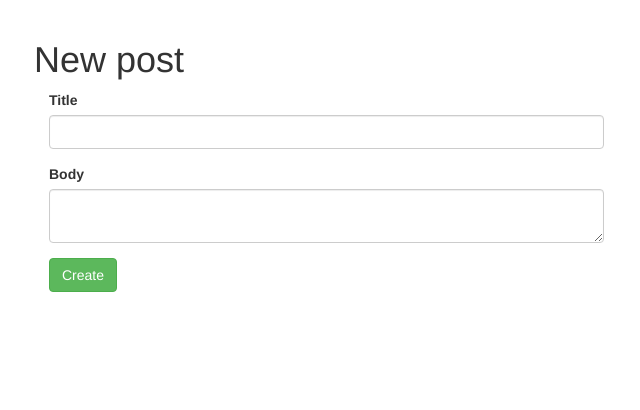
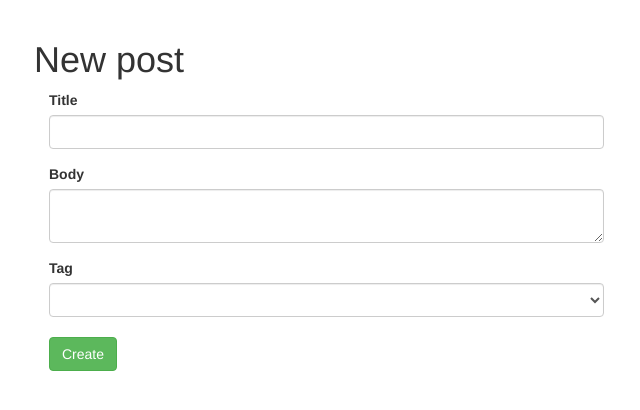
Before and after one commit to denskif/FlaskProj, a Flask app: page /blog/create-post in a window 1280 px wide. Shown: the part 52-462 px from the top of the page, without its empty margins (21-661 px from the left). Run offline with Flask 2, Linux system fonts and the light colour scheme; the visitor is signed in with stand-in values (Sample User, id 1); data comes from the database, SQL or seed files in the repository; data that the repository does not hold is empty; parts of the project's set-up code (start-up, migrations or seed data) failed here and were passed over; some libraries are stand-ins or nearby versions.

Commit message:
Nakonezto bliat

```diff
--- a/app.py
+++ b/app.py
@@ -53,7 +53,7 @@ class HomeAdminView(AdminMix, AdminIndexView):
 
 
 class PostAdminView(AdminMix, BaseModelView):
-    form_columns = ['title', 'body']
+    form_columns = ['title', 'body', 'tags']
 
 
 class TagAdminView(AdminMix, BaseModelView):
--- a/models.py
+++ b/models.py
@@ -3,6 +3,7 @@ from datetime import datetime
 import re
 
 from flask_security import UserMixin, RoleMixin
+
 
 def slugify(s):
     pattern = r'[^\w+]'
@@ -46,7 +47,7 @@ class Tag(db.Model):
         self.slug = slugify(self.name)
 
     def __repr__(self):
-        return '<Tag id: {}, name: {}>'.format(self.id, self.name)
+        return '{}'.format(self.name)
 
 # Security
 
--- a/posts/blueprint.py
+++ b/posts/blueprint.py
@@ -22,18 +22,25 @@ def create_post():
     if request.method == 'POST':
         title = request.form['title']
         body = request.form['body']
+        tag_name = request.form['tags']
 
         try:
             post = Post(title=title, body=body)
             db.session.add(post)
             db.session.commit()
+            tag = Tag.query.filter(Tag.name == tag_name).first()
+            post = Post.query.filter(Post.title == title).first()
+            post.tags.append(tag)
+            db.session.add(post)
+            db.session.commit()
         except:
             print('Something')
-        post_delivery = Post.query.filter(Post.slug == post.slug).first_or_404()
-        return redirect(url_for('posts.want_tag', slug=post_delivery.slug))
+        return render_template('index.html')
 
     form = PostForm()
-    return render_template('posts/create_post.html', form=form)
+    tags = Tag.query.order_by(Tag.name).all()
+    form.tags.choices = [(tags[key], tags[key]) for key in range(len(tags))]
+    return render_template('posts/create_post.html', form=form, tags=tags)
 
 
 @posts.route('/<slug>/want-tag', methods=['POST', 'GET'])
@@ -98,15 +105,17 @@ def all_tags():
 @login_required
 def edit_post(slug):
     post = Post.query.filter(Post.slug == slug).first_or_404()
+    tags = post.tags
 
     if request.method == 'POST':
-        form = PostForm(formdata=request.form, obj=post)
-        form.populate_obj(post)
-        db.session.commit()
-        return redirect(url_for('posts.post_detail', slug=post.slug))
+        if request.form.get('title') or request.form.get('body'):
+            post.title = request.form['title']
+            post.body = request.form['body']
+            db.session.commit()
+            return redirect(url_for('posts.post_detail', slug=post.slug))
 
     form = PostForm(obj=post)
-    return render_template('posts/edit_post.html', post=post, form=form)
+    return render_template('posts/edit_post.html', post=post, form=form, tags=tags)
 
 
 @posts.route('/')
--- a/posts/forms.py
+++ b/posts/forms.py
@@ -1,9 +1,10 @@
-from wtforms import Form, StringField, TextAreaField
+from wtforms import Form, StringField, TextAreaField, SelectField
 
 
 class PostForm(Form):
     title = StringField('Title')
     body = TextAreaField('Body')
+    tags = SelectField('Tag', choices=[])
 
 
 class TagForm(Form):
--- a/posts/templates/posts/create_post.html
+++ b/posts/templates/posts/create_post.html
@@ -12,12 +12,18 @@
     <div class="col-md-6">
         <form action="{{ url_for('posts.create_post') }}" method="POST">
 
-            {% for field in form %}
                 <div class="form-group">
-                    {{ field.label(class='control-label') }}
-                    {{ field(class='form-control') }}
+                    {{ form.title.label(class='control-label') }}
+                    {{ form.title(class='form-control') }}
                 </div>
-            {% endfor %}
+                <div class="form-group">
+                    {{ form.body.label(class='control-label') }}
+                    {{ form.body(class='form-control') }}
+                </div>
+                    {{ form.tags.label(class='control-label') }}
+                    {{ form.tags(class='form-control') }}
+
+            </br>
             <button type="submit" class="btn btn-success">Create</button>
         </form>
     </div>
--- a/posts/templates/posts/post_detail.html
+++ b/posts/templates/posts/post_detail.html
@@ -13,12 +13,14 @@
     {{ post.body }}
     <div class="tag">
         {% for tag in tags %}
+            </br>
             <a href="{{ url_for('posts.tag_detail', slug=tag.slug) }}"><span class="label label-primary">{{ tag.name }}</span></a>
         {% endfor %}
     </div>
 
     <div>
         {% if current_user.has_role('admin') %}
+            </br>
             <a href="{{ url_for('posts.edit_post', slug=post.slug) }}"><button class="btn btn-success">Edit</button></a>
         {% endif %}
     </div>
```
Also changed, not shown: posts/templates/posts/edit_post.html (+13 -6 lines), 2 other files.
